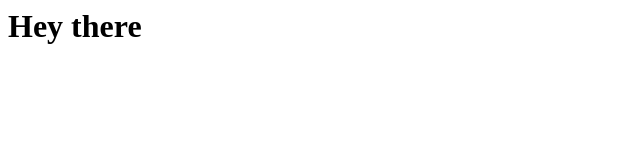
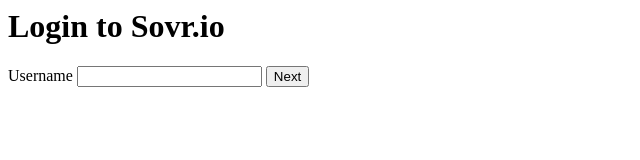
Before and after one commit to tealok-tech/sovr.cloud, a plain HTML site: page static/index.html in a window 1280 px wide. Shown: the whole page, without its empty margins (0-640 px from the left). Drawn offline with Linux system fonts and the light colour scheme.

Commit message:
Add simple login form.
I need to sort out how to get it to start a webauthn verification.

```diff
--- a/static/index.html
+++ b/static/index.html
@@ -1,5 +1,13 @@
 <html>
 <head>
 <script src="/static/js/index.js"></script>
-<h1>Hey there</h1>
+</head>
+<body>
+	<h1>Login to Sovr.io</h1>
+	<form action="/login" method="POST">
+		<label for="username">Username</label>
+		<input type="text" name="username" id="username" autocomplete="username webauthn" required>
+		<button type="submit">Next</button>
+	</form>
+</body>
 </html>
```
